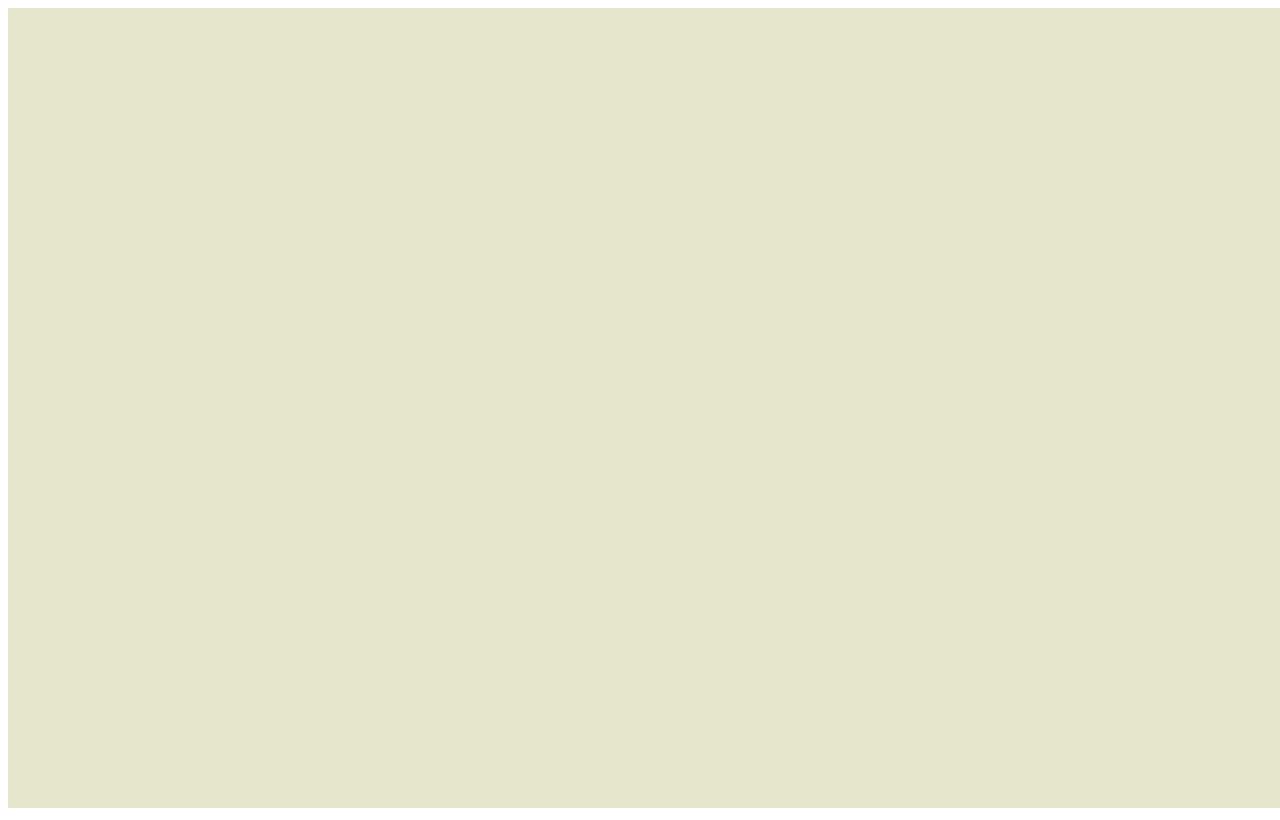
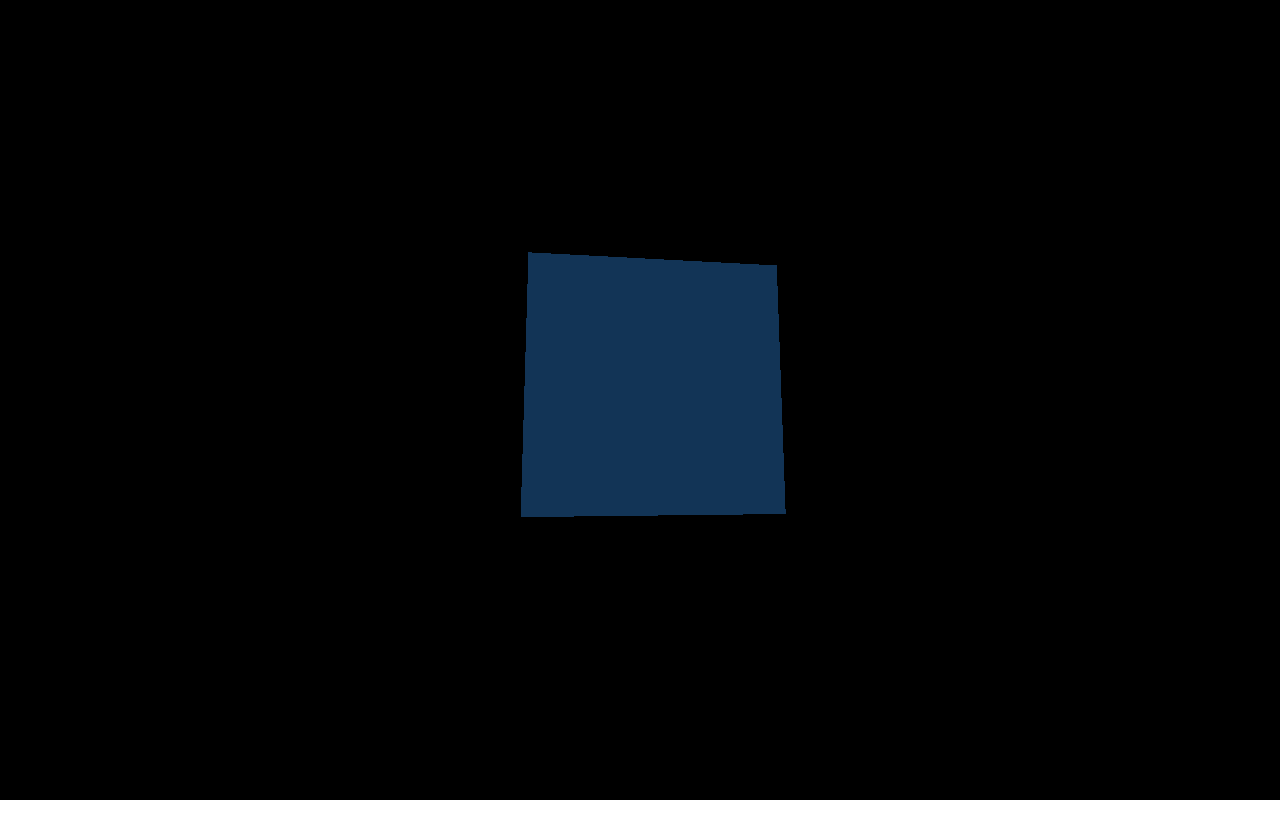
Before and after one commit to KaluginaMarina/MassandraWinery, a plain HTML site: page main/index.html in a window 1280 px wide. Drawn offline with nearby package versions, Linux system fonts and the light colour scheme.

Commit message:
render cube

```diff
--- a/main/css/main.css
+++ /dev/null
@@ -1,23 +0,0 @@
-canvas {
-    display: block;
-    position: absolute;
-    top: 0;
-    left: 0;
-    border: none;
-}
-
-html, body {
-    overflow: hidden;
-    margin: 0;
-    padding: 0;
-    width: 100%;
-    height: 100%;
-    border: none;
-}
-
-* {
-    margin: 0;
-    padding: 0;
-    border: none;
-    outline: none;
-}
--- a/main/index.html
+++ b/main/index.html
@@ -1,13 +1,16 @@
 <!DOCTYPE html>
+<html>
 <head>
+    <meta charset="utf-8">
     <title>Массандра</title>
-    <meta charset="utf-8">
-    <style src="css/main.css"></style>
+    <script src="https://cdnjs.cloudflare.com/ajax/libs/three.js/r79/three.min.js"></script>
+    <script src="js/main.js"></script>
+    <style>
+        body { margin: 0; }
+        canvas { display: block; }
+    </style>
 </head>
 
-<html lang="RU">
-<canvas id='canvas'></canvas>
-
-<script src="js/main.js"></script>
-
+<body>
+</body>
 </html>
--- a/main/js/main.js
+++ b/main/js/main.js
@@ -1,15 +1,30 @@
-window.onload = function main() {
-    const canvas = document.getElementById('canvas');
-    const gl = canvas.getContext('webgl');
-    const ratio = window.devicePixelRatio || 1;
-    const width = innerWidth;
-    const height = innerHeight;
-    gl.canvas.width = width * ratio;
-    gl.canvas.height = height * ratio;
-    gl.canvas.style.width = width + 'px';
-    gl.canvas.style.height = height + 'px';
-    gl.viewport(0, 0, gl.canvas.width, gl.canvas.height);
+window.onload = function () {
 
-    gl.clearColor(0.9, 0.9, 0.8, 1);
-    gl.clear(gl.COLOR_BUFFER_BIT);
+    const scene = new THREE.Scene();
+    const camera = new THREE.PerspectiveCamera(75, window.innerWidth / window.innerHeight, 0.1, 1000);
+
+    const renderer = new THREE.WebGLRenderer();
+    renderer.setSize(window.innerWidth, window.innerHeight);
+
+    document.body.appendChild(renderer.domElement);
+
+    renderCube(scene, camera, renderer)
 }
+
+function renderCube(scene, camera, renderer){
+
+    const geometry = new THREE.BoxGeometry( 10, 10, 10);
+    const material = new THREE.MeshBasicMaterial( { color: 0x123456 } );
+    const cube = new THREE.Mesh( geometry, material );
+    scene.add( cube );
+
+    camera.position.z = 25;
+
+    function render() {
+        requestAnimationFrame( render );
+        cube.rotation.x += 0.01;
+        cube.rotation.y += 0.01;
+        renderer.render( scene, camera );
+    }
+    render();
+}
```
Also changed, not shown: 1 other file.
